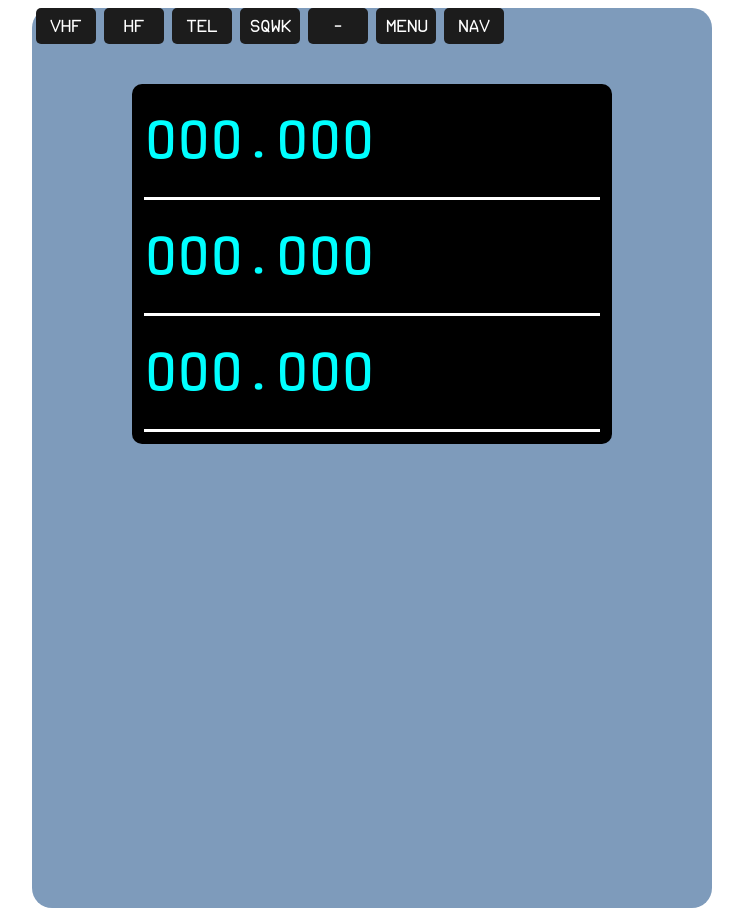
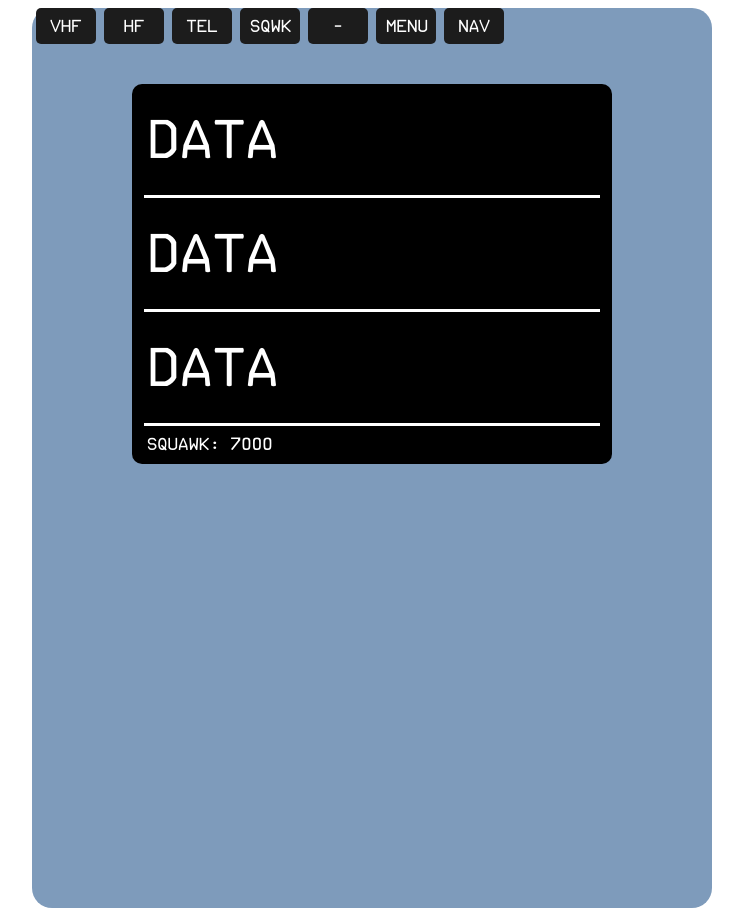
Before and after one commit to ibza-sujau/rmp, a React (Create React App) app: page /vhs in a window 1280 px wide. Shown: the whole page, without its empty margins (268-1011 px from the left). Built offline with nearby package versions, Linux system fonts and the light colour scheme.

Commit message:
Additional updates to main screen.

```diff
--- a/src/components/Input.scss
+++ b/src/components/Input.scss
@@ -1,21 +1,22 @@
-input
-{
+input {
   position: relative;
-  border: 0px solid;
+  border: 0 solid;
   font-size: 50px;
+  font-weight: lighter !important;
   font-family: "ECAM Regular", serif !important;
-  box-sizing: border-box;
   background-color: transparent;
   text-transform: uppercase;
   text-align: left;
   color: white;
-  margin: 30px 10px;
+  margin: 30px 0 30px 15px;
+  padding: 0;
+  width: 95%;
 }
 
-input::placeholder
-{
-  color: cyan;
+input::placeholder {
+  color: white;
   text-align: left;
+  font-weight: 100;
 }
 
 textarea:focus, input:focus{
--- a/src/pages/VhsPage.scss
+++ b/src/pages/VhsPage.scss
@@ -22,7 +22,7 @@ h1 {
 
 .screen {
   width: 480px;
-  height: 360px;
+  height: 380px;
   margin: 40px auto;
   background-color: black;
   border-radius: 10px;
@@ -35,3 +35,8 @@ h1 {
   height: 3px;
   background-color: white;
 }
+
+.sqwk {
+  color: white;
+  margin: 10px 0 30px 15px;
+}
--- a/src/pages/VhsPage.tsx
+++ b/src/pages/VhsPage.tsx
@@ -20,12 +20,13 @@ const VhsPage = () => {
                 <MainButton children={"MENU"} />
                 <MainButton children={"NAV"} />
                 <div className={"screen"}>
-                    <Input placeholder={"000.000"} type={"text"}/>
+                    <Input placeholder={"DATA"} type={"text"}/>
                     <div className="page-splitter"/>
-                    <Input placeholder={"000.000"} type={"text"}/>
+                    <Input placeholder={"DATA"} type={"text"}/>
                     <div  className="page-splitter"/>
-                    <Input placeholder={"000.000"} type={"text"}/>
+                    <Input placeholder={"DATA"} type={"text"}/>
                     <div className="page-splitter"/>
+                    <p className={"sqwk"}>SQUAWK: 7000</p>
                 </div>
 
             </div>
```
